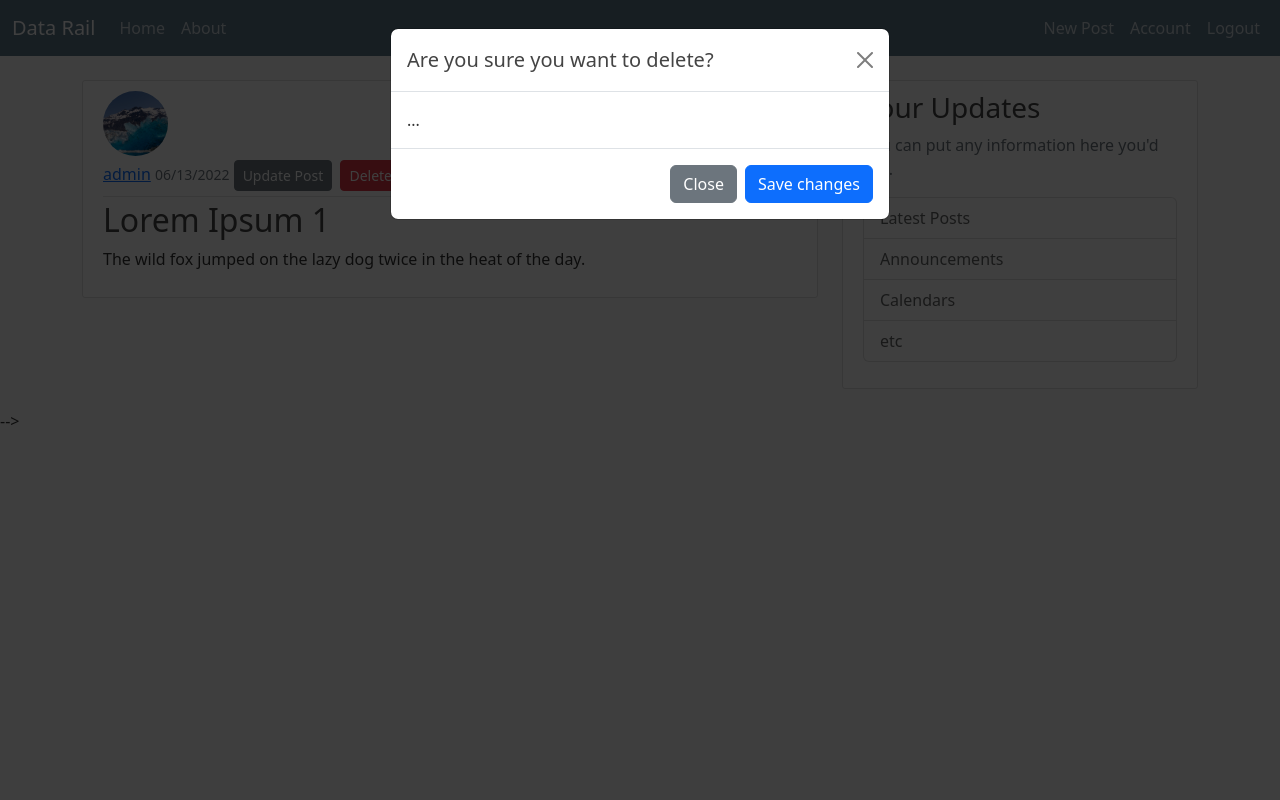
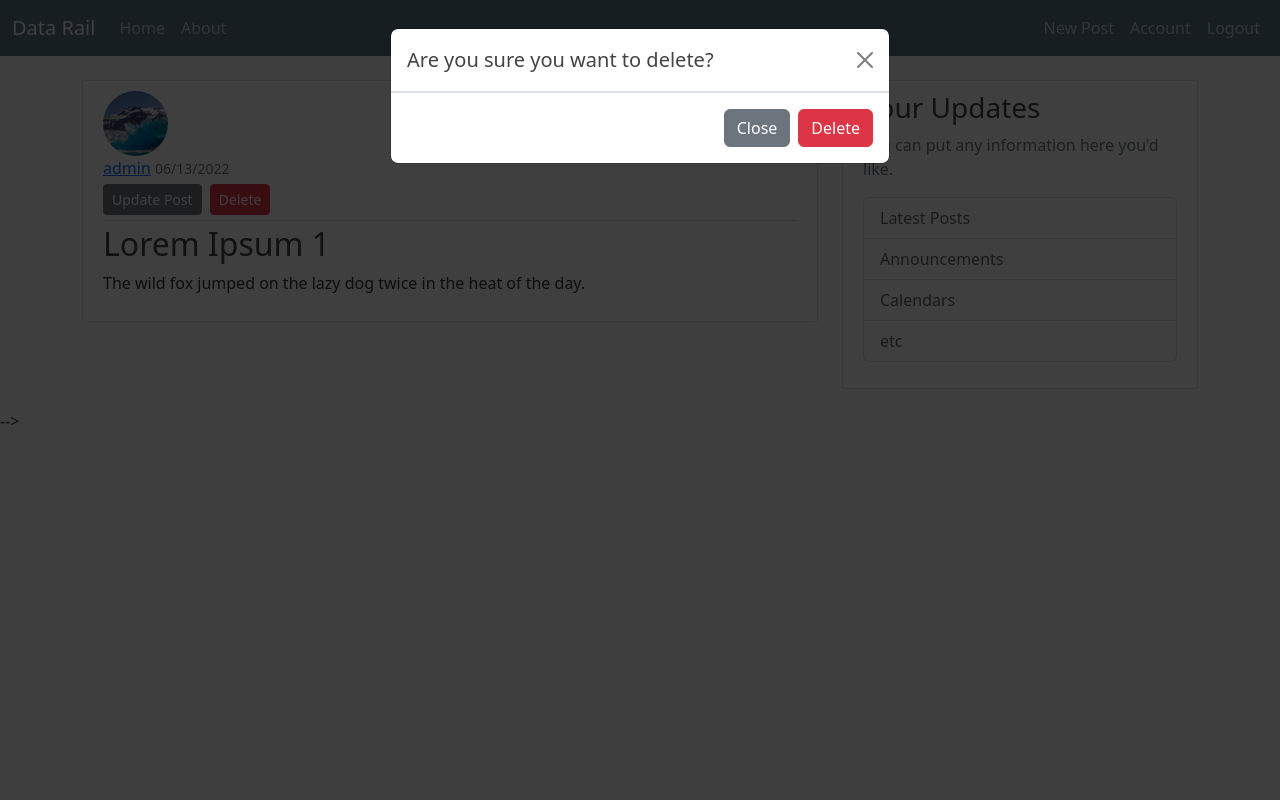
Before and after one commit to Oluwajobs/datarail, a Flask app: page /post/2 in a window 1280 px wide, after a click on "Delete". Run offline with Flask 2, Linux system fonts and the light colour scheme; a user stored in the database is signed in; data comes from the database, SQL or seed files in the repository; both versions use the stored data as it was after the commit.

Commit message:
Complete CRUD operation

```diff
--- a/datarail/routes.py
+++ b/datarail/routes.py
@@ -145,7 +145,7 @@
 #-------------------------------------------#
 # Route for getting each Posts
 #-------------------------------------------#
-@app.route('/post/<post_id>', methods=['GET'])
+@app.route('/post/<int:post_id>', methods=['GET'])
 @login_required
 def post(post_id):
     post = Post.query.get_or_404(post_id)
@@ -158,22 +158,37 @@
 #-------------------------------------------#
 
 
-@app.route('/post/<post_id>/edit', methods=['GET', 'POST'])
+@app.route('/post/<int:post_id>/edit', methods=['GET', 'POST'])
 @login_required
 def edit_post(post_id):
-    form = PostForm()
     # get the post to be edited first
     post = Post.query.get_or_404(post_id)
-    if current_user != post.author:
+    if post.author != current_user:
         abort(403)
+    form = PostForm()
     if form.validate_on_submit():
-        title = form.title.data
-        content = form.content.data
-        post = Post(title=title, content=content, author=current_user)
+        post.title = form.title.data  # they are already in the database we are just updating them.
+        post.content = form.content.data
+
         db.session.commit()
         flash("Your post has been updated", "success")
         return redirect(url_for('post', post_id=post.id))
     elif request.method == 'GET':
         form.title.data = post.title
         form.content.data = post.content
-    return render_template('create_post.html', title="New Post", legend="Edit Post", form=form)
+    return render_template('create_post.html', title="Edit Post", legend="Edit Post", form=form)
+
+
+#-------------------------------------------#
+# Route for Deleting each Posts
+#-------------------------------------------#
+@app.route('/post/<int:post_id>/delete', methods=['POST'])
+@login_required
+def delete_post(post_id):
+    post = Post.query.get_or_404(post_id)
+    if post.author != current_user:
+        abort(403)
+    db.session.delete(post)
+    db.session.commit()  # Always commit after making changes to the db for it to persist.
+    flash("Your post has been deleted", "success")
+    return redirect(url_for('home'))
--- a/datarail/templates/post.html
+++ b/datarail/templates/post.html
@@ -11,8 +11,10 @@
             <a class="mr-2" href="#">{{ post.author.username }}</a>
             <small class="text-muted">{{ post.date_posted.strftime('%m/%d/%Y') }}</small>
             {% if post.author == current_user %}
-            <a class="btn btn-secondary btn-sm mt-1 mb-1" href="{{url_for('edit_post', post_id=post.id)}}">Update Post</a>
-            <button type="button" class="btn btn-danger btn-sm m-1" data-bs-toggle="modal" data-bs-target="#deleteModal">Delete</button>
+            <div>
+                <a class="btn btn-secondary btn-sm mt-1 mb-1" href="{{url_for('edit_post', post_id=post.id)}}">Update Post</a>
+                <button type="button" class="btn btn-danger btn-sm m-1" data-bs-toggle="modal" data-bs-target="#deleteModal">Delete</button>
+            </div>
             {% endif %}
         </div>
         <h2>{{ post.title }}</h2>
@@ -28,12 +30,12 @@
                 <h5 class="modal-title" id="deleteModalLabel">Are you sure you want to delete?</h5>
                 <button type="button" class="btn-close" data-bs-dismiss="modal" aria-label="Close"></button>
             </div>
-            <div class="modal-body">
-                ...
-            </div>
             <div class="modal-footer">
                 <button type="button" class="btn btn-secondary" data-bs-dismiss="modal">Close</button>
-                <button type="button" class="btn btn-primary">Save changes</button>
+                <!-- Send the delete request to our route.  -->
+                <form action="{{url_for('delete_post', post_id=post.id)}}" method="POST">
+                    <input class="btn btn-danger" type="submit" name="Delete" value="Delete">
+                </form>
             </div>
         </div>
     </div>
```
Also changed, not shown: datarail/site.db.
